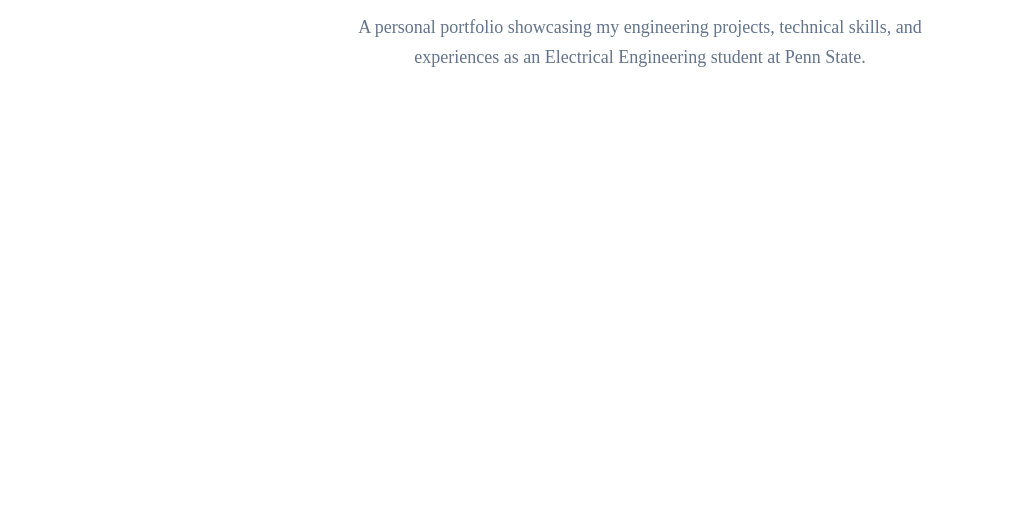
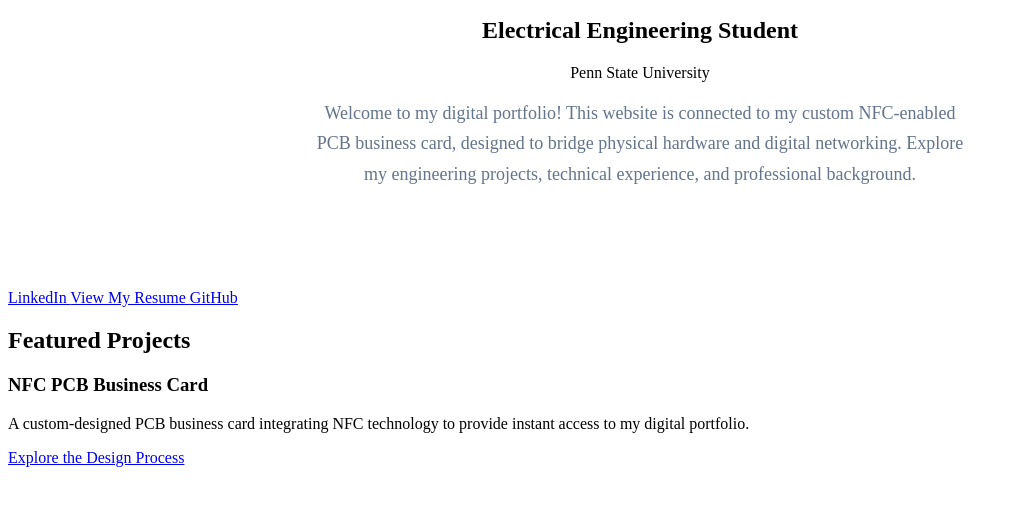
Before and after one commit to marianamunoz-eng/marianamunoz-eng.github.io, a plain HTML site: page index.html in a window 1280 px wide. Shown: the part 206-712 px from the top of the page, without its empty margins (0-1018 px from the left). Drawn offline with Linux system fonts and the light colour scheme.

Commit message:
Update index.html

```diff
--- a/index.html
+++ b/index.html
@@ -1,21 +1,85 @@
+
 <!DOCTYPE html>
 <html lang="en">
+
 <head>
     <meta charset="UTF-8">
     <meta name="viewport" content="width=device-width, initial-scale=1.0">
-    <title>Mariana Munoz | Portfolio</title>
+
+    <title>Mariana Munoz | Engineering Portfolio</title>
+
     <link rel="stylesheet" href="style.css">
 </head>
 
 <body>
-    <section class="hero">
-        <h1>Mariana Munoz</h1>
 
-        <p class="description">
-            A personal portfolio showcasing my engineering
-            projects, technical skills, and experiences as
-            an Electrical Engineering student at Penn State.
-        </p>
-    </section>
+    <main class="container">
+
+        <!-- Introduction -->
+        <section class="hero">
+            <h1>Mariana Munoz</h1>
+
+            <h2>Electrical Engineering Student</h2>
+
+            <p class="university">Penn State University</p>
+
+            <p class="description">
+                Welcome to my digital portfolio! This website
+                is connected to my custom NFC-enabled PCB business
+                card, designed to bridge physical hardware and
+                digital networking. Explore my engineering projects,
+                technical experience, and professional background.
+            </p>
+        </section>
+
+        <!-- Professional Links -->
+        <section class="links">
+
+            <a href="YOUR_LINKEDIN_URL"
+               class="button primary"
+               target="_blank"
+               rel="noopener noreferrer">
+                LinkedIn
+            </a>
+
+            <a href="resume.pdf"
+               class="button"
+               target="_blank"
+               rel="noopener noreferrer">
+                View My Resume
+            </a>
+
+            <a href="https://github.com/marianamunoz-eng"
+               class="button"
+               target="_blank"
+               rel="noopener noreferrer">
+                GitHub
+            </a>
+
+        </section>
+
+        <!-- Projects -->
+        <section class="projects">
+
+            <h2>Featured Projects</h2>
+
+            <article class="project-card">
+                <h3>NFC PCB Business Card</h3>
+
+                <p>
+                    A custom-designed PCB business card
+                    integrating NFC technology to provide
+                    instant access to my digital portfolio.
+                </p>
+
+                <a href="projects.html">
+                    Explore the Design Process
+                </a>
+            </article>
+
+        </section>
+
+    </main>
+
 </body>
 </html>
```
